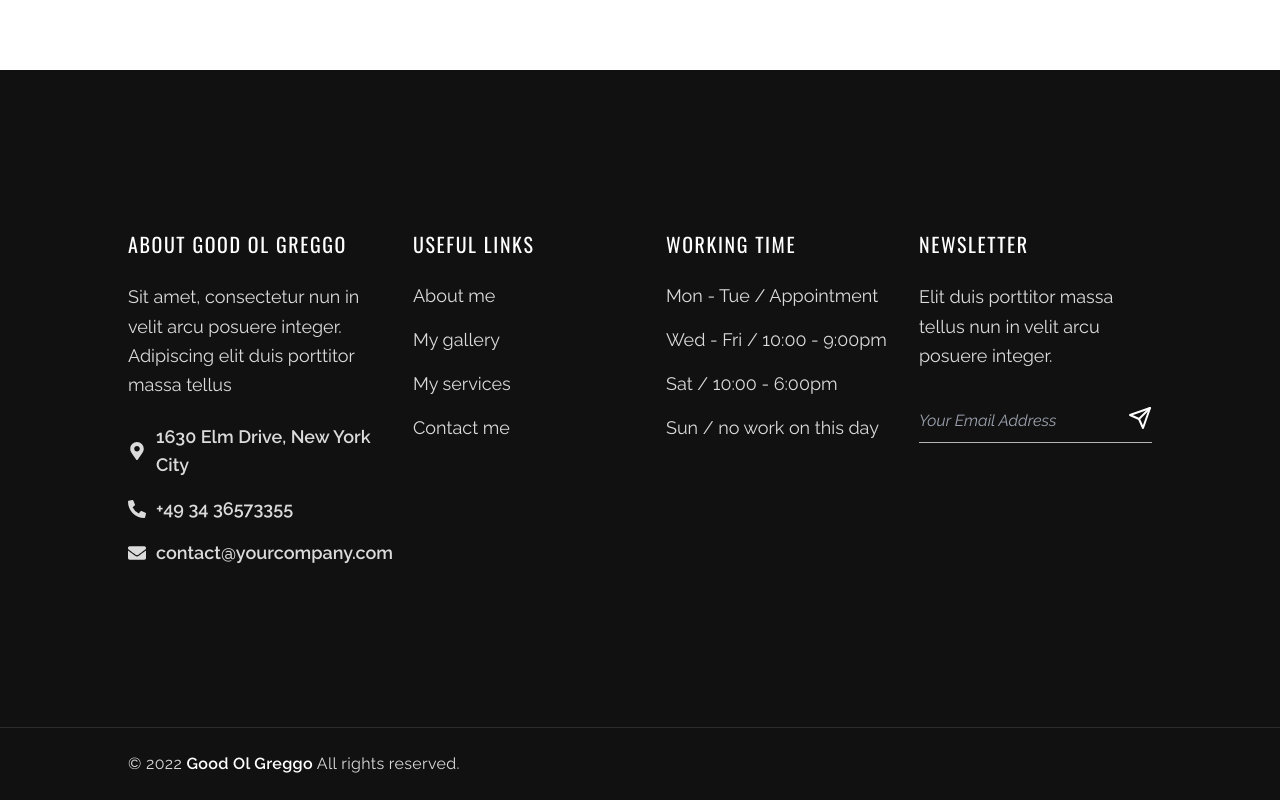
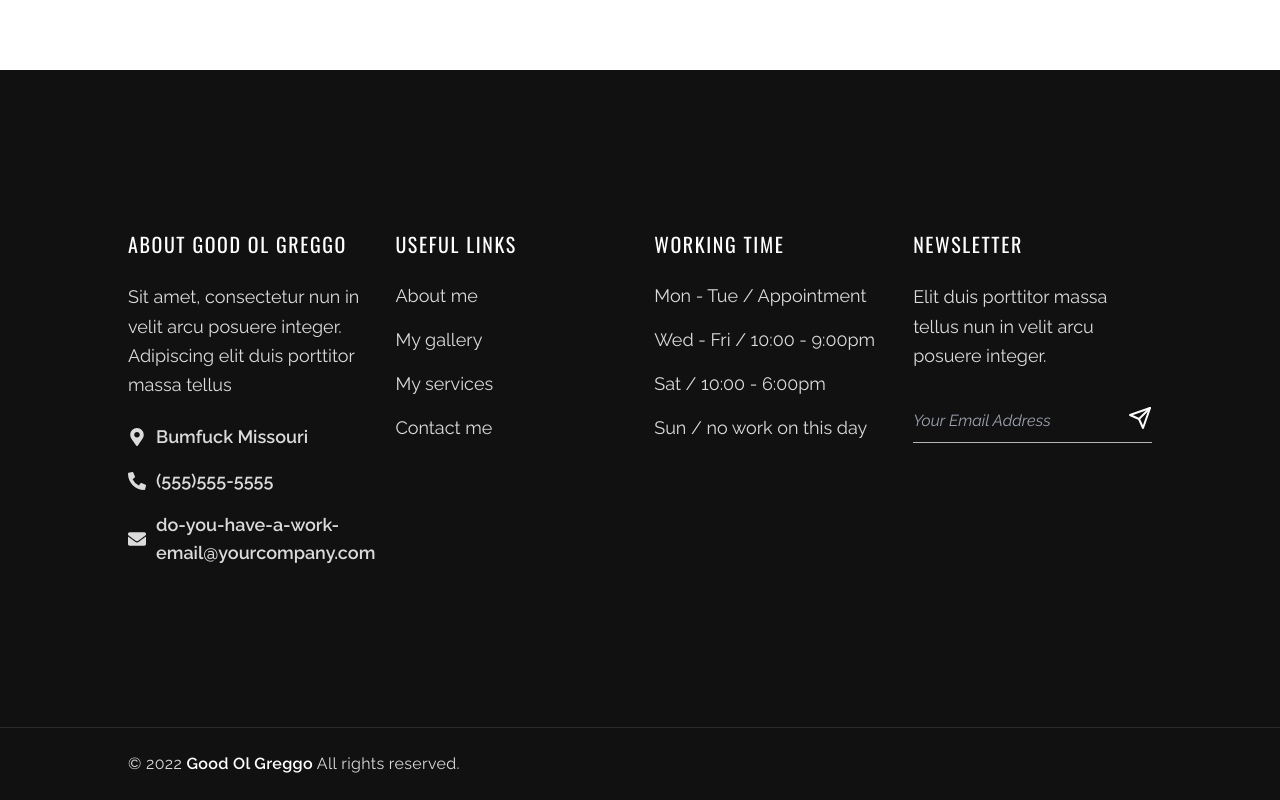
Before and after one commit to DDahlitz/sample-tattoo-shop-react, a React (Create React App) app: page / in a window 1280 px wide. Shown: the part 5807-6607 px from the top of the page. Built offline with nearby package versions, Linux system fonts and the light colour scheme; a web font is replaced by a local one.

Commit message:
update to data.js

```diff
--- a/src/data.js
+++ b/src/data.js
@@ -179,15 +179,15 @@ export const footerData = {
       'Sit amet, consectetur nun in velit arcu posuere integer. Adipiscing elit duis porttitor massa tellus',
     address: {
       icon: <FaMapMarkerAlt />,
-      name: '1630 Elm Drive, New York City',
+      name: 'Bumfuck Missouri',
     },
     phone: {
       icon: <FaPhoneAlt />,
-      number: '+49 34 36573355',
+      number: '(555)555-5555',
     },
     email: {
       icon: <FaEnvelope />,
-      address: 'contact@yourcompany.com',
+      address: 'do-you-have-a-work-email@yourcompany.com',
     },
   },
   links: {
```
